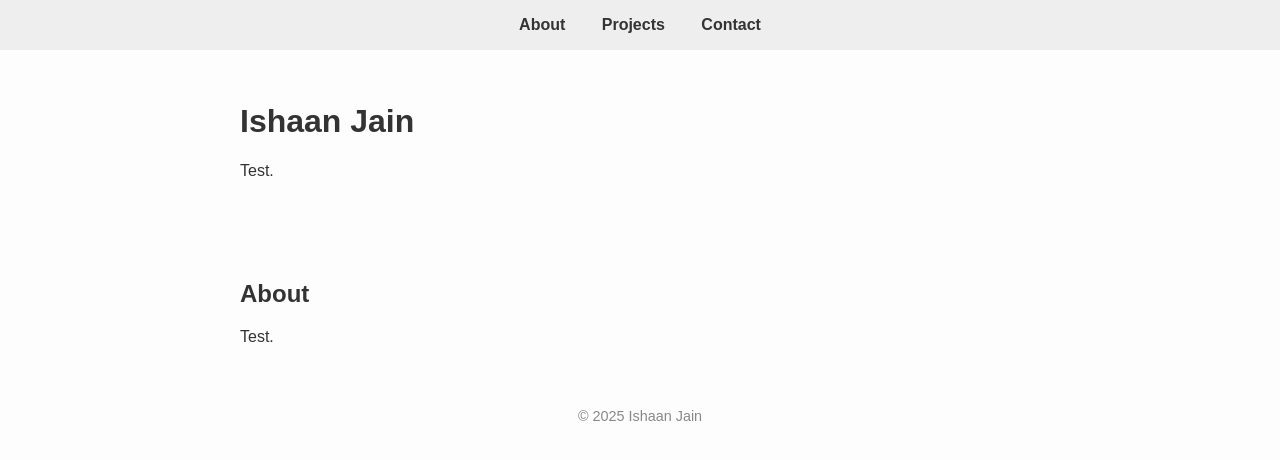
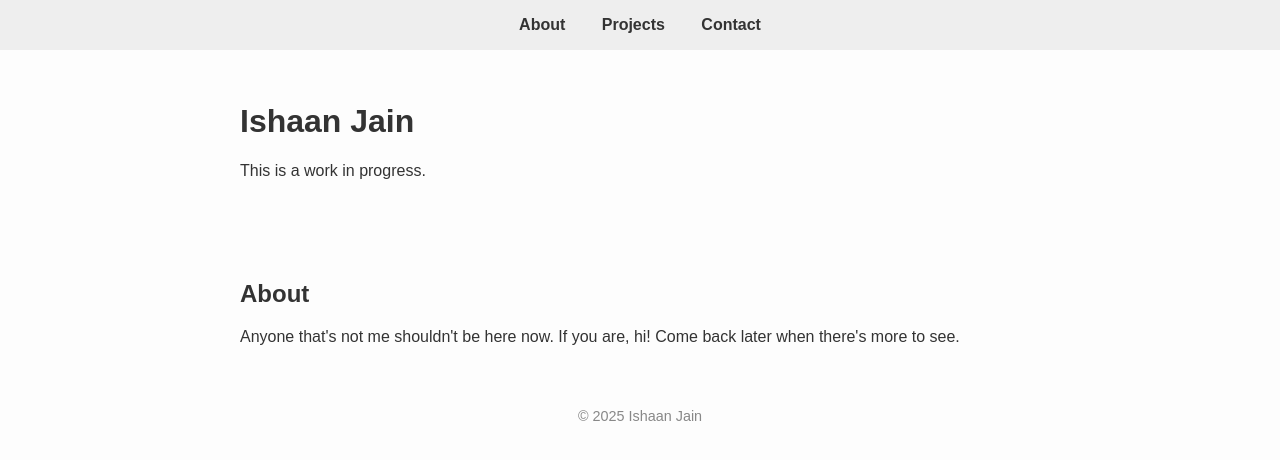
Before and after one commit to ishaanongit/ishaanjain.github.io, a plain HTML site: page index.html in a window 1280 px wide. Drawn offline with Linux system fonts and the light colour scheme.

Commit message:
Update index.html

```diff
--- a/index.html
+++ b/index.html
@@ -22,12 +22,12 @@
 
   <header>
     <h1>Ishaan Jain</h1>
-    <p>Test.</p>
+    <p>This is a work in progress.</p>
   </header>
 
   <section>
     <h2>About</h2>
-    <p>Test.</p>
+    <p>Anyone that's not me shouldn't be here now. If you are, hi! Come back later when there's more to see.</p>
   </section>
 
   <footer>&copy; 2025 Ishaan Jain</footer>
```
